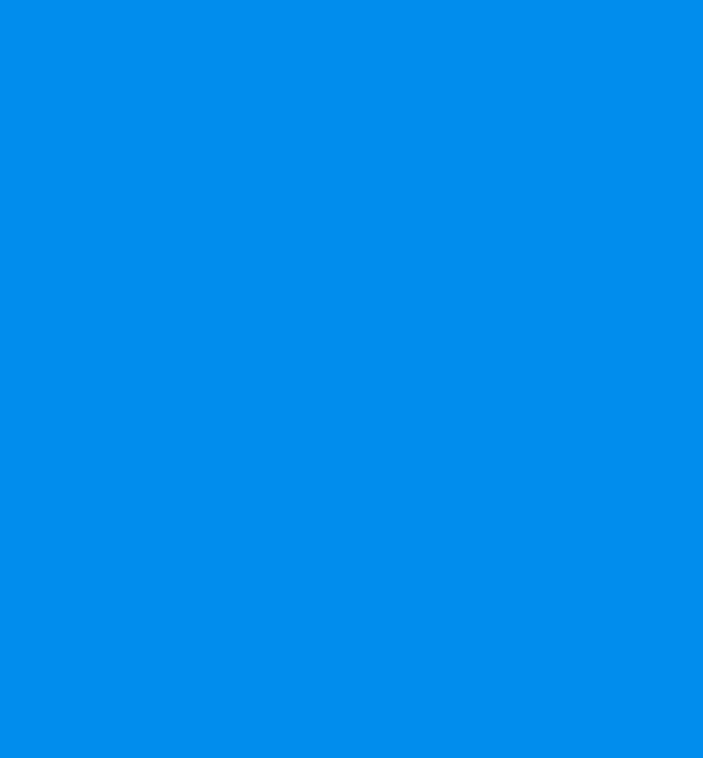
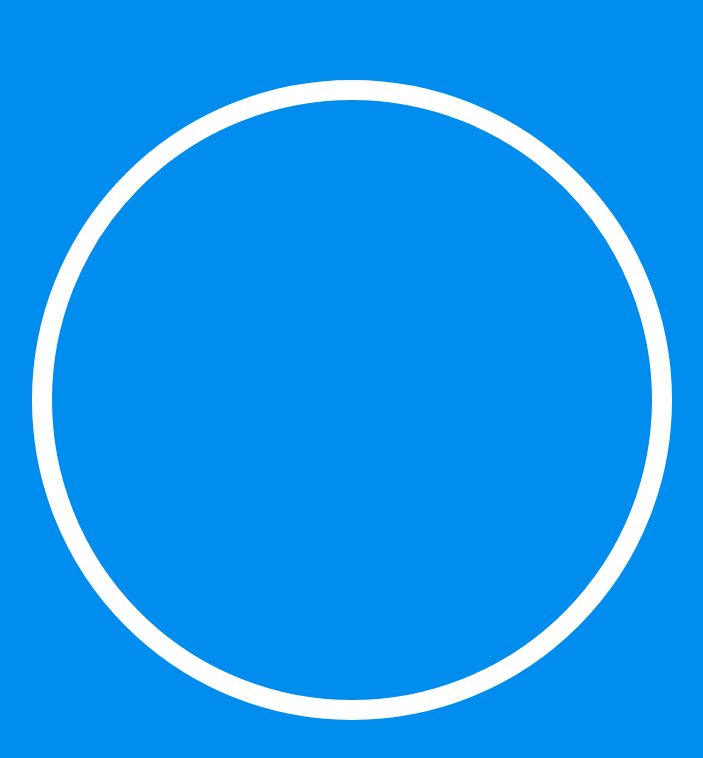
Before and after one commit to Asilo5/vanilla-js-clock-2, a plain HTML site: page index.html in a window 1280 px wide. Shown: the whole page, without its empty margins (288-991 px from the left). Drawn offline with Linux system fonts and the light colour scheme.

Commit message:
Add the outer faced clock style

```diff
--- a/style.css
+++ b/style.css
@@ -9,4 +9,16 @@ body {
     font-family: 'helvetica neue';
     font-size: 2em;
     text-align: center;
+    display: flex;
+    flex: 1;
+    min-height: 100vh;
+    align-items: center;
 }
+
+.clock {
+    width: 20em;
+    height: 20em;
+    border: 20px solid white;
+    border-radius: 50%;
+    margin: 50px auto;
+}
```
